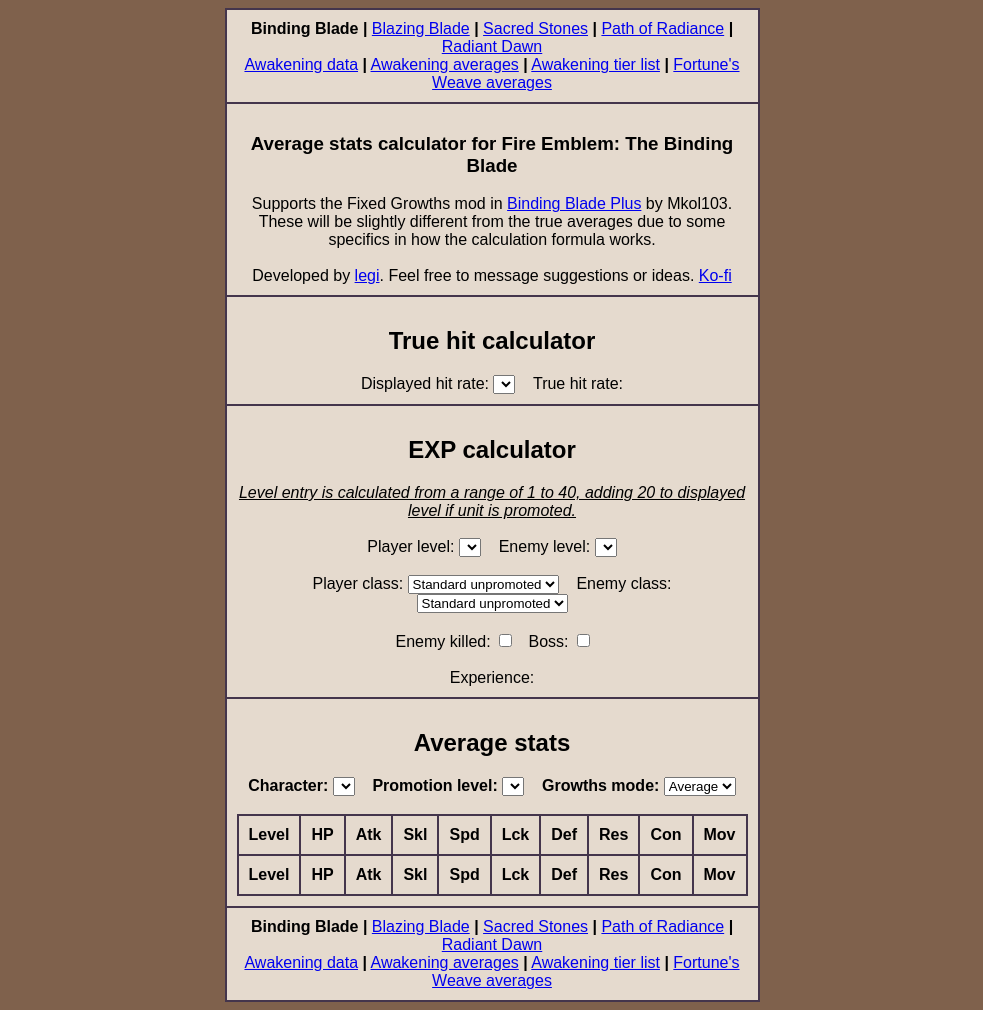
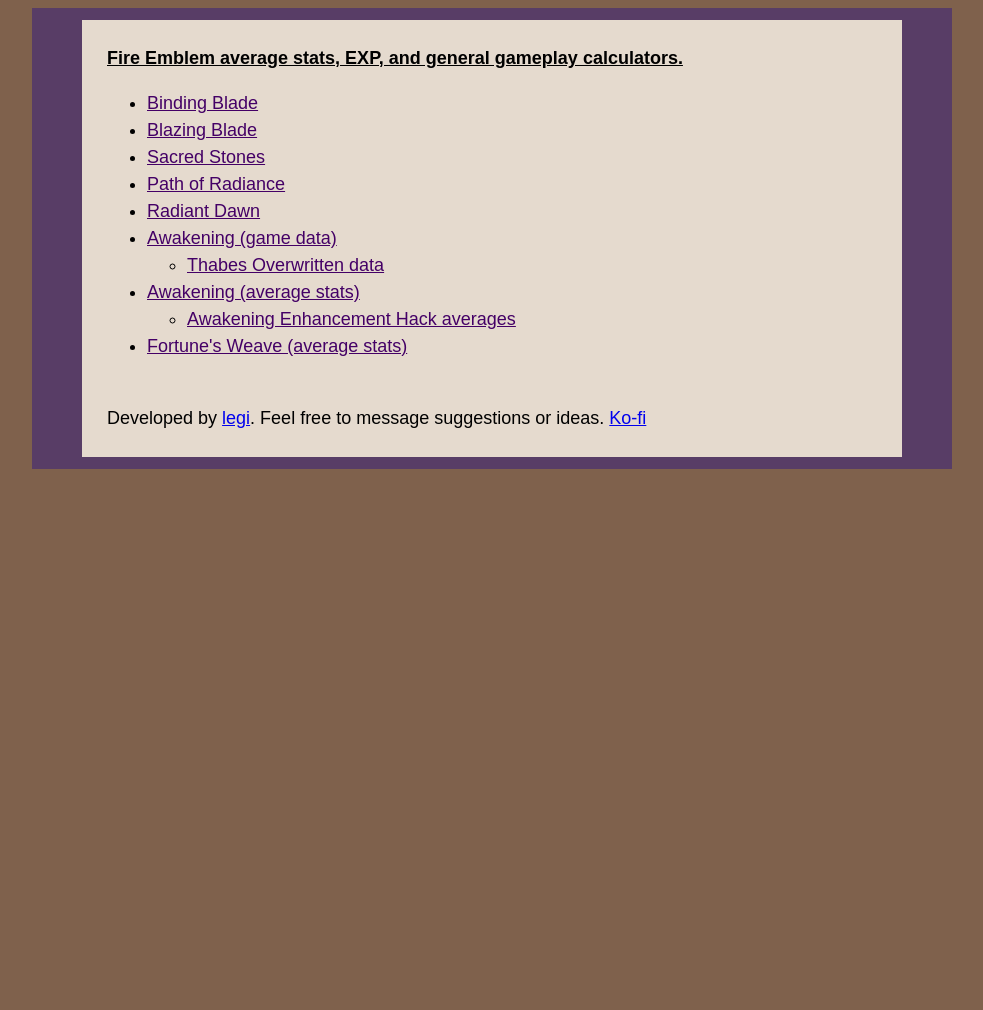
Before and after one commit to legicode/legicode.github.io, a plain HTML site: page index.html in a window 1280 px wide. Shown: the whole page, without its empty margins (148-1131 px from the left). After the commit the page ends 800 px from the top, so only its background shows below. Drawn offline with Linux system fonts and the light colour scheme.

Commit message:
Add files via upload

```diff
--- a/index.html
+++ b/index.html
@@ -2,114 +2,34 @@
 <html lang="en">
 	<head>
 		<meta charset="utf-8">
-		<title>Fire Emblem: The Binding Blade average stats calculator</title>
+		<title>Fire Emblem average stats and EXP calculators</title>
 		<link rel="stylesheet" type="text/css" href="style.css">
 		<meta name="google-site-verification" content="lUW7ntQ9G46pc1CGUx5YMmg3ReLNqKageKQ65JJ5BH4" />
 	</head>
 
 	<body>
 		<table id="main">
-			<tr><td id="header">
-				<b>Binding Blade</b> <b>|</b>
-				<a href="https://legicode.github.io/blazingbladecalc/">Blazing Blade</a> <b>|</b>
-				<a href="https://legicode.github.io/sacredstonescalc/">Sacred Stones</a> <b>|</b>
-				<a href="https://legicode.github.io/pathofradiancecalc/">Path of Radiance</a> <b>|</b>
-				<a href="https://legicode.github.io/radiantdawncalc/">Radiant Dawn</a><br />
-				<a href="https://legicode.github.io/awakeningcalc/">Awakening data</a> <b>|</b>
-				<a href="https://legicode.github.io/awakeningaverages/">Awakening averages</a> <b>|</b>
-				<a href="https://redd.it/1wfd5lc">Awakening tier list</a> <b>|</b>
-				<a href="https://legicode.github.io/fortunesweaveaverages/">Fortune's Weave averages</a>
-			</td></tr>
-
-			<tr><td id="intro">
-				<h3>Average stats calculator for Fire Emblem: The Binding Blade</h3>
-				Supports the Fixed Growths mod in <a href="https://www.romhacking.net/hacks/6489/">Binding Blade Plus</a> by Mkol103. These will be slightly different from the true averages due to some specifics in how the calculation formula works.<br /><br />
-				Developed by <a href="https://bsky.app/profile/homestar.bsky.social">legi</a>. Feel free to message suggestions or ideas. <a href="https://ko-fi.com/legitimart">Ko-fi</a>
-			</td></tr>
-
-			<tr><td class="calculator">
-				<h2>True hit calculator</h2>
-				Displayed hit rate:
-				<select id="displayedHit" onChange="updateHit()"></select> &nbsp&nbsp
-				True hit rate: <b><span id="trueHit"></span></b><br />
-			</td></tr>
-
-			<tr><td class="calculator">
-				<h2>EXP calculator</h2>
-				<u><i>Level entry is calculated from a range of 1 to 40, adding 20 to displayed level if unit is promoted.</i></u><br /><br />
-				Player level:
-				<select id="playerLevel" onChange="updateEXP()"></select> &nbsp&nbsp
-				Enemy level:
-				<select id="enemyLevel" onChange="updateEXP()"></select><br /><br />
-				Player class: <select id="playerType" onChange="updateEXP()">
-					<option value="unpromoted">Standard unpromoted</option>
-					<option value="promoted">Standard promoted</option>
-					<option value="support">Thief/Healer/Dancer</option>
-					<option value="promosupport">Bishop/Valkyrie</option>
-				</select> &nbsp&nbsp
-				Enemy class: <select id="enemyType" onChange="updateEXP()">
-					<option value="unpromoted">Standard unpromoted</option>
-					<option value="promoted">Standard promoted</option>
-					<option value="thief">Unpromoted thief</option>
-					<option value="promothief">Assassin</option>
-					<option value="support">Soldier/Base healer</option>
-					<option value="promosupport">Bishop/Valkyrie</option>
-					<option value="finalboss">King/Demon Dragon</option>
-				</select><br /><br />
-				&nbsp&nbsp&nbsp&nbsp
-				Enemy killed: <input type="checkbox" id="killEXP" onChange="updateEXP()"> &nbsp
-				Boss: <input type="checkbox" id="bossEXP" onChange="updateEXP()"> &nbsp&nbsp&nbsp <br /><br />
-				Experience: <b><span id="exp"></span></b><br />
-			</td></tr>
-
-			<tr><td class="table">
-				<h2>Average stats</h2>
-				<b>Character:</b> <select id="character" onChange="updateCharacter()"></select> &nbsp&nbsp
-				<b>Promotion level:</b> <select id="promotionLevel" onChange="updateTable()"></select> &nbsp&nbsp
-				<b>Growths mode:</b> <select id="growthsMode" onChange="updateTable()">
-					<option value="average">Average</option>
-					<option value="fixed">Fixed</option>
-				</select> <br /><br />
-				<table class="statstable" id="growthsTable">
-					<tr>
-						<th class="levels">Level</th>
-						<th>HP</th>
-						<th>Atk</th>
-						<th>Skl</th>
-						<th>Spd</th>
-						<th>Lck</th>
-						<th>Def</th>
-						<th>Res</th>
-						<th class="conmov">Con</th>
-						<th class="conmov">Mov</th>
-					</tr>
-					<tr>
-						<th class="levels">Level</th>
-						<th>HP</th>
-						<th>Atk</th>
-						<th>Skl</th>
-						<th>Spd</th>
-						<th>Lck</th>
-						<th>Def</th>
-						<th>Res</th>
-						<th class="conmov">Con</th>
-						<th class="conmov">Mov</th>
-					</tr>
-				</table>
-			</td></tr>
-
-			<tr><td id="footer">
-				<b>Binding Blade</b> <b>|</b>
-				<a href="https://legicode.github.io/blazingbladecalc/">Blazing Blade</a> <b>|</b>
-				<a href="https://legicode.github.io/sacredstonescalc/">Sacred Stones</a> <b>|</b>
-				<a href="https://legicode.github.io/pathofradiancecalc/">Path of Radiance</a> <b>|</b>
-				<a href="https://legicode.github.io/radiantdawncalc/">Radiant Dawn</a><br />
-				<a href="https://legicode.github.io/awakeningcalc/">Awakening data</a> <b>|</b>
-				<a href="https://legicode.github.io/awakeningaverages/">Awakening averages</a> <b>|</b>
-				<a href="https://redd.it/1wfd5lc">Awakening tier list</a> <b>|</b>
-				<a href="https://legicode.github.io/fortunesweaveaverages/">Fortune's Weave averages</a>
+			<tr><td class="intro">
+				<b><u>Fire Emblem average stats, EXP, and general gameplay calculators.</u></b>
+				<ul>
+					<li><a class="game" href="https://legicode.github.io/bindingbladecalc">Binding Blade</a></li>
+					<li><a class="game" href="https://legicode.github.io/blazingbladecalc">Blazing Blade</a></li>
+					<li><a class="game" href="https://legicode.github.io/sacredstonescalc">Sacred Stones</a></li>
+					<li><a class="game" href="https://legicode.github.io/pathofradiancecalc">Path of Radiance</a></li>
+					<li><a class="game" href="https://legicode.github.io/radiantdawncalc">Radiant Dawn</a></li>
+					<li><a class="game" href="https://legicode.github.io/awakeningcalc">Awakening (game data)</a></li>
+					<ul>
+						<li><a class="game" href="https://legicode.github.io/thabescalc">Thabes Overwritten data</a></li>
+					</ul>
+					<li><a class="game" href="https://legicode.github.io/awakeningaverages">Awakening (average stats)</a></li>
+					<ul>
+						<li><a class="game" href="https://legicode.github.io/AEHaverages">Awakening Enhancement Hack averages</a></li>
+					</ul>
+					<li><a class="game" href="https://legicode.github.io/fortunesweaveaverages">Fortune's Weave (average stats)</a></li>
+				</ul>
+				<br />
+				Developed by <a href="https://bsky.app/profile/homestar.bsky.social">legi</a>. Feel free to message suggestions or ideas. <a href="https://ko-fi.com/legitimart">Ko-fi</a><br />
 			</td></tr>
 		</table>
-		<script src="data.js"></script>
 	</body>
 </html>
```
